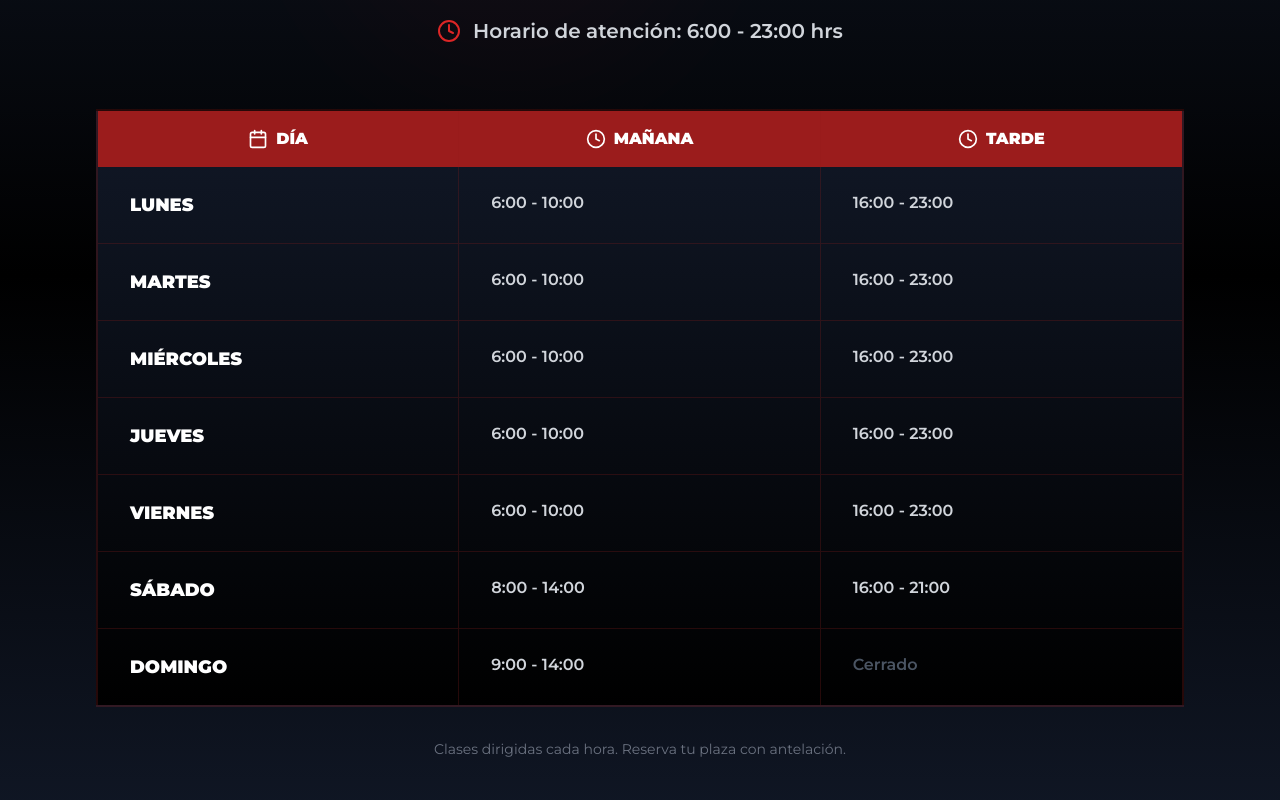
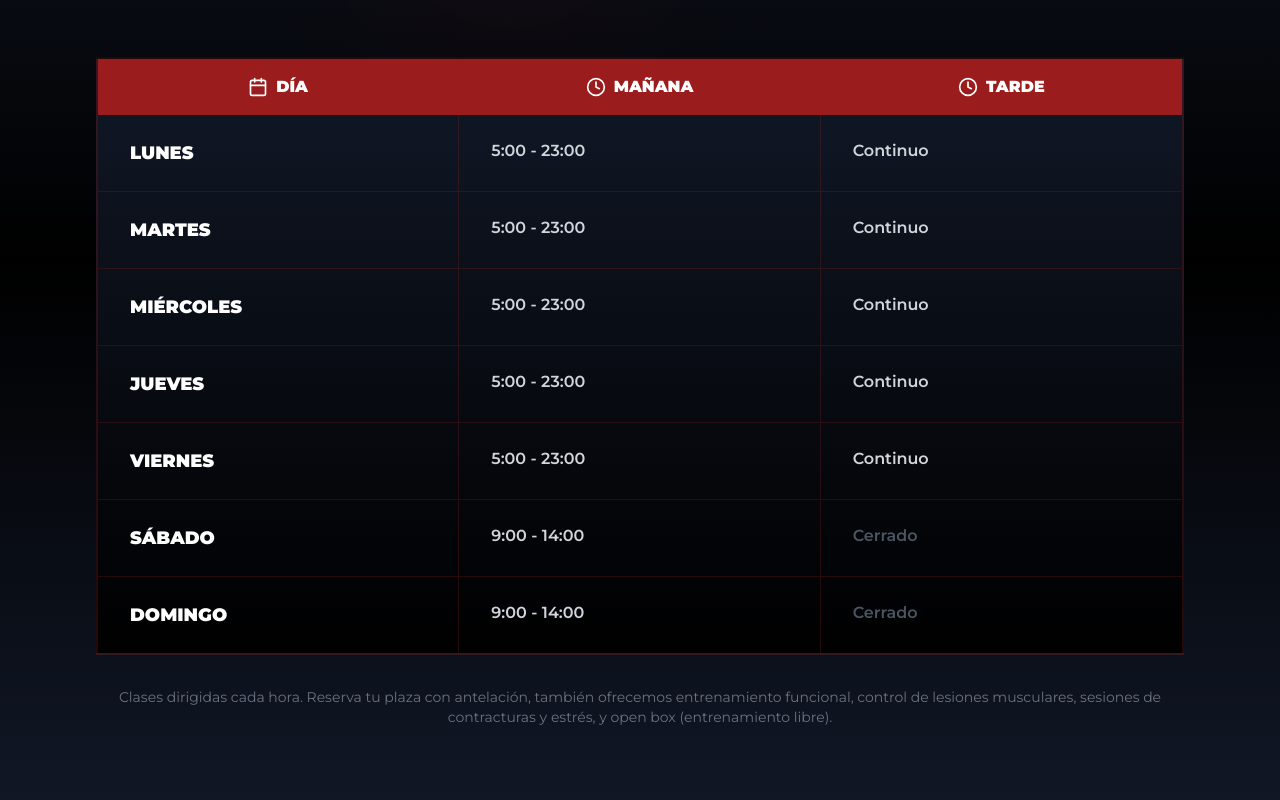
Before and after one commit to xarlytos/weblujan, a React (Vite) app: page / in a window 1280 px wide. Shown: the part 7300-8100 px from the top of the page. Built offline with nearby package versions, Linux system fonts and the light colour scheme.

Commit message:
first commi8

```diff
--- a/src/components/Schedule.tsx
+++ b/src/components/Schedule.tsx
@@ -2,12 +2,12 @@ import { Clock, Calendar } from 'lucide-react';
 
 export default function Schedule() {
   const schedule = [
-    { day: 'LUNES', morning: '6:00 - 10:00', afternoon: '16:00 - 23:00' },
-    { day: 'MARTES', morning: '6:00 - 10:00', afternoon: '16:00 - 23:00' },
-    { day: 'MIÉRCOLES', morning: '6:00 - 10:00', afternoon: '16:00 - 23:00' },
-    { day: 'JUEVES', morning: '6:00 - 10:00', afternoon: '16:00 - 23:00' },
-    { day: 'VIERNES', morning: '6:00 - 10:00', afternoon: '16:00 - 23:00' },
-    { day: 'SÁBADO', morning: '8:00 - 14:00', afternoon: '16:00 - 21:00' },
+    { day: 'LUNES', morning: '5:00 - 23:00', afternoon: 'Continuo' },
+    { day: 'MARTES', morning: '5:00 - 23:00', afternoon: 'Continuo' },
+    { day: 'MIÉRCOLES', morning: '5:00 - 23:00', afternoon: 'Continuo' },
+    { day: 'JUEVES', morning: '5:00 - 23:00', afternoon: 'Continuo' },
+    { day: 'VIERNES', morning: '5:00 - 23:00', afternoon: 'Continuo' },
+    { day: 'SÁBADO', morning: '9:00 - 14:00', afternoon: 'Cerrado' },
     { day: 'DOMINGO', morning: '9:00 - 14:00', afternoon: 'Cerrado' }
   ];
 
@@ -27,12 +27,6 @@ export default function Schedule() {
           </h2>
           <div className="w-24 h-1 bg-red-700 mx-auto mb-6"></div>
 
-          <div className="flex items-center justify-center gap-3 mb-8">
-            <Clock className="text-red-600" size={24} />
-            <p className="text-xl text-gray-300 font-semibold">
-              Horario de atención: 6:00 - 23:00 hrs
-            </p>
-          </div>
         </div>
 
         <div className="bg-gradient-to-b from-gray-900 to-black border-2 border-red-900/30 overflow-hidden">
@@ -78,7 +72,7 @@ export default function Schedule() {
 
         <div className="mt-8 text-center">
           <p className="text-gray-500 text-sm">
-            Clases dirigidas cada hora. Reserva tu plaza con antelación.
+            Clases dirigidas cada hora. Reserva tu plaza con antelación, también ofrecemos entrenamiento funcional, control de lesiones musculares, sesiones de contracturas y estrés, y open box (entrenamiento libre).
           </p>
         </div>
       </div>
```
